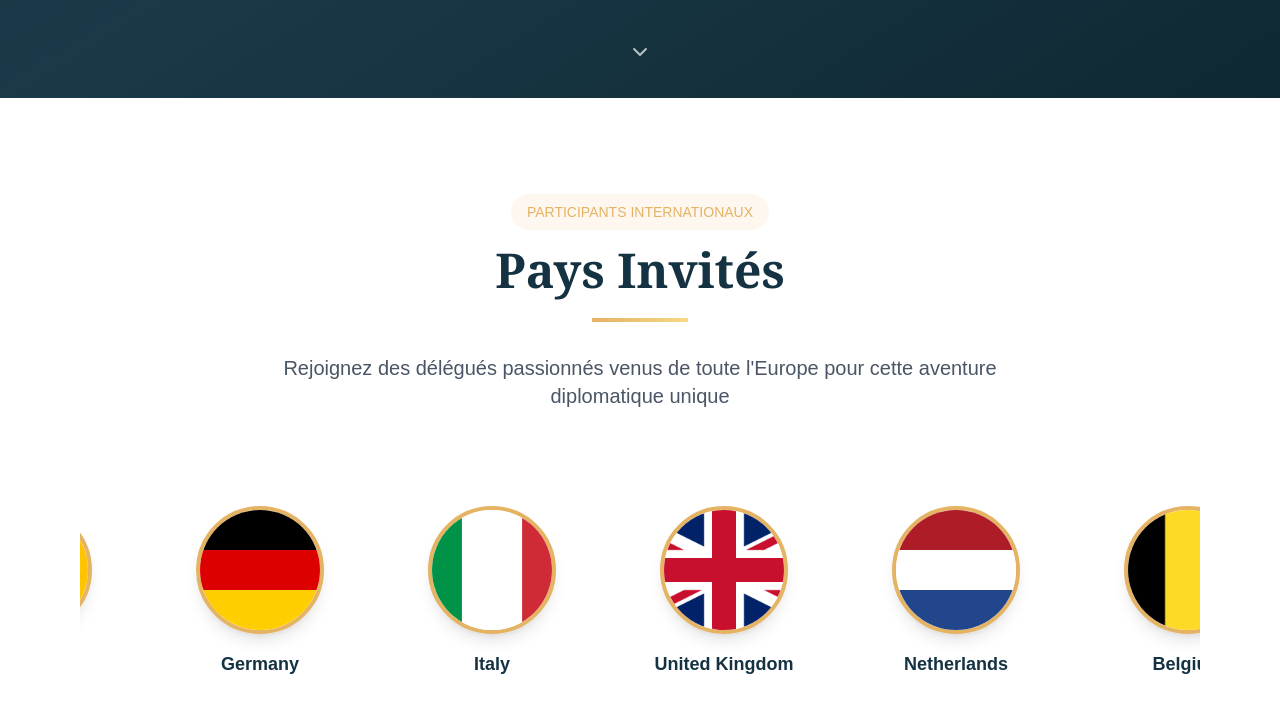
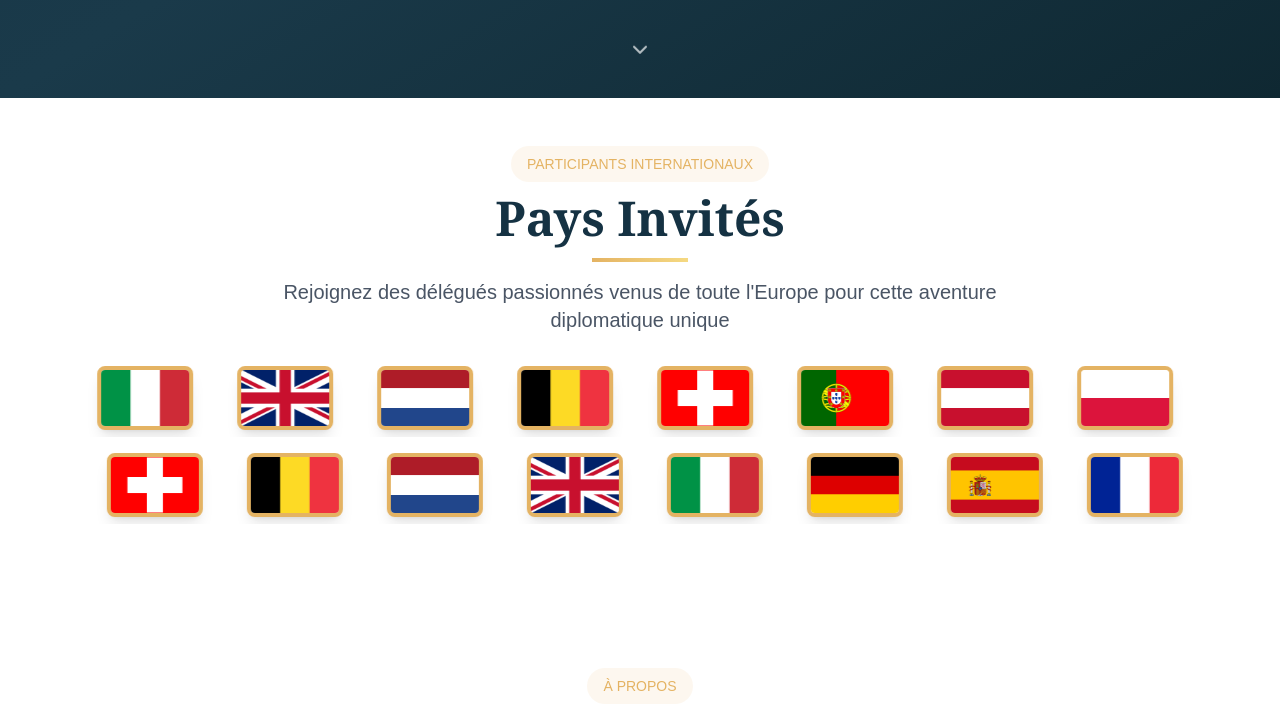
Before and after one commit to PyrenMUN/pyrenmun.github.io, a Next.js app: page / in a window 1280 px wide. Shown: the part 702-1425 px from the top of the page. Built offline with nearby package versions, Linux system fonts and the light colour scheme.

Commit message:
improve flag carousel

```diff
--- a/package.json
+++ b/package.json
@@ -12,11 +12,14 @@
   },
   "homepage": "https://pyrenmun.github.io",
   "dependencies": {
+    "@types/react-slick": "^0.23.13",
     "clsx": "^2.1.1",
     "lucide-react": "^0.515.0",
     "next": "15.3.3",
     "react": "^19.0.0",
-    "react-dom": "^19.0.0"
+    "react-dom": "^19.0.0",
+    "react-slick": "^0.30.3",
+    "slick-carousel": "^1.8.1"
   },
   "devDependencies": {
     "@eslint/eslintrc": "^3",
--- a/src/components/sections/CountriesSection.tsx
+++ b/src/components/sections/CountriesSection.tsx
@@ -1,13 +1,10 @@
-import React, { useEffect, useRef, useState } from 'react';
+import React from 'react';
 import Image from 'next/image';
+import Slider from 'react-slick';
+import 'slick-carousel/slick/slick.css';
+import 'slick-carousel/slick/slick-theme.css';
 
 const CountriesSection: React.FC = () => {
-  const [isDragging, setIsDragging] = useState(false);
-  const [startX, setStartX] = useState(0);
-  const [scrollLeft, setScrollLeft] = useState(0);
-  const topScrollRef = useRef<HTMLDivElement>(null);
-  const bottomScrollRef = useRef<HTMLDivElement>(null);
-
   const countries = [
     { name: "France", flag: "/images/flags/france.png" },
     { name: "Spain", flag: "/images/flags/spain.png" },
@@ -20,101 +17,49 @@ const CountriesSection: React.FC = () => {
     { name: "Portugal", flag: "/images/flags/portugal.png" },
     { name: "Austria", flag: "/images/flags/austria.png" },
     { name: "Poland", flag: "/images/flags/poland.png" },
-    { name: "Czech Republic", flag: "/images/flags/czech.png" }
+    { name: "Czech Republic", flag: "/images/flags/czech republic.png" }
   ];
 
-  // Fonction pour gérer le défilement automatique
-  const autoScroll = (element: HTMLDivElement, direction: 'left' | 'right') => {
-    if (direction === 'right') {
-      element.scrollLeft += 1;
-      if (element.scrollLeft >= element.scrollWidth - element.clientWidth) {
-        element.scrollLeft = 0;
+  const settings = {
+    dots: false,
+    infinite: true,
+    speed: 3000,
+    slidesToShow: 8,
+    slidesToScroll: 1,
+    autoplay: true,
+    autoplaySpeed: 0,
+    cssEase: "linear",
+    arrows: false,
+    pauseOnHover: false,
+    swipe: false,
+    touchMove: false,
+    draggable: false,
+    responsive: [
+      {
+        breakpoint: 1024,
+        settings: {
+          slidesToShow: 6,
         }
-    } else {
-      element.scrollLeft -= 1;
-      if (element.scrollLeft <= 0) {
-        element.scrollLeft = element.scrollWidth - element.clientWidth;
+      },
+      {
+        breakpoint: 768,
+        settings: {
+          slidesToShow: 4,
+        }
+      },
+      {
+        breakpoint: 480,
+        settings: {
+          slidesToShow: 3,
         }
       }
+    ]
   };
 
-  useEffect(() => {
-    const topScroll = topScrollRef.current;
-    const bottomScroll = bottomScrollRef.current;
-    if (!topScroll || !bottomScroll) return;
-
-    let animationFrameId: number;
-    let lastTimestamp = 0;
-    const scrollSpeed = 1; // pixels per frame
-
-    const animate = (timestamp: number) => {
-      if (timestamp - lastTimestamp > 16) { // ~60fps
-        if (!isDragging) {
-          autoScroll(topScroll, 'right');
-          autoScroll(bottomScroll, 'left');
-        }
-        lastTimestamp = timestamp;
-      }
-      animationFrameId = requestAnimationFrame(animate);
-    };
-
-    animationFrameId = requestAnimationFrame(animate);
-    return () => cancelAnimationFrame(animationFrameId);
-  }, [isDragging]);
-
-  const handleMouseDown = (e: React.MouseEvent, ref: React.RefObject<HTMLDivElement | null>) => {
-    const element = ref.current;
-    if (!element) return;
-    setIsDragging(true);
-    setStartX(e.pageX - element.offsetLeft);
-    setScrollLeft(element.scrollLeft);
-    element.style.cursor = 'grabbing';
-  };
-
-  const handleMouseUp = (ref: React.RefObject<HTMLDivElement | null>) => {
-    setIsDragging(false);
-    if (ref.current) {
-      ref.current.style.cursor = 'grab';
-    }
-  };
-
-  const handleMouseMove = (e: React.MouseEvent, ref: React.RefObject<HTMLDivElement | null>) => {
-    if (!isDragging) return;
-    const element = ref.current;
-    if (!element) return;
-    e.preventDefault();
-    const x = e.pageX - element.offsetLeft;
-    const walk = (x - startX) * 2;
-    element.scrollLeft = scrollLeft - walk;
-  };
-
-  const handleTouchStart = (e: React.TouchEvent, ref: React.RefObject<HTMLDivElement | null>) => {
-    const element = ref.current;
-    if (!element) return;
-    setIsDragging(true);
-    setStartX(e.touches[0].pageX - element.offsetLeft);
-    setScrollLeft(element.scrollLeft);
-  };
-
-  const handleTouchMove = (e: React.TouchEvent, ref: React.RefObject<HTMLDivElement | null>) => {
-    if (!isDragging) return;
-    const element = ref.current;
-    if (!element) return;
-    const x = e.touches[0].pageX - element.offsetLeft;
-    const walk = (x - startX) * 2;
-    element.scrollLeft = scrollLeft - walk;
-  };
-
-  const handleTouchEnd = (ref: React.RefObject<HTMLDivElement | null>) => {
-    setIsDragging(false);
-  };
-
-  const renderCountryCard = (country: typeof countries[0], index: number, isDuplicate = false) => (
-    <div
-      key={`${isDuplicate ? 'duplicate-' : ''}${index}`}
-      className="flex flex-col items-center min-w-[200px] transform hover:scale-105 transition-transform duration-300"
-    >
-      <div className="relative w-32 h-32 mb-4 rounded-full overflow-hidden shadow-lg border-4 border-[#E4B363]">
+  const renderCountryCard = (country: typeof countries[0]) => (
+    <div className="px-2">
+      <div className="flex flex-col items-center">
+        <div className="relative w-24 h-16 rounded-lg overflow-hidden shadow-lg border-4 border-[#E4B363] bg-white">
           <Image
             src={country.flag}
             alt={`Drapeau ${country.name}`}
@@ -122,66 +67,46 @@ const CountriesSection: React.FC = () => {
             className="object-cover"
           />
         </div>
-      <h3 className="text-lg font-semibold text-[#153243]">{country.name}</h3>
+      </div>
     </div>
   );
 
   return (
-    <section id="countries" className="py-24 px-6 md:px-20 bg-white overflow-hidden">
+    <section id="countries" className="py-12 px-6 md:px-20 bg-white overflow-hidden">
       <div className="max-w-7xl mx-auto">
-        <div className="text-center mb-16">
-          <span className="inline-block bg-[#E4B363]/10 text-[#E4B363] px-4 py-2 rounded-full text-sm font-medium mb-4">
+        <div className="text-center mb-8">
+          <span className="inline-block bg-[#E4B363]/10 text-[#E4B363] px-4 py-2 rounded-full text-sm font-medium mb-3">
             PARTICIPANTS INTERNATIONAUX
           </span>
-          <h2 className="text-4xl md:text-5xl font-serif font-bold mb-6 text-[#153243]">
+          <h2 className="text-4xl md:text-5xl font-serif font-bold mb-4 text-[#153243]">
             Pays Invités
           </h2>
-          <div className="w-24 h-1 bg-gradient-to-r from-[#E4B363] to-[#F5D982] mx-auto mb-8"></div>
+          <div className="w-24 h-1 bg-gradient-to-r from-[#E4B363] to-[#F5D982] mx-auto mb-4"></div>
           <p className="text-xl text-gray-600 max-w-3xl mx-auto">
             Rejoignez des délégués passionnés venus de toute l&apos;Europe pour cette aventure diplomatique unique
           </p>
         </div>
 
         {/* Ligne supérieure (défilement vers la droite) */}
-        <div
-          ref={topScrollRef}
-          className="flex space-x-8 overflow-x-hidden whitespace-nowrap py-8 cursor-grab select-none"
-          onMouseDown={(e) => handleMouseDown(e, topScrollRef)}
-          onMouseUp={() => handleMouseUp(topScrollRef)}
-          onMouseMove={(e) => handleMouseMove(e, topScrollRef)}
-          onMouseLeave={() => handleMouseUp(topScrollRef)}
-          onTouchStart={(e) => handleTouchStart(e, topScrollRef)}
-          onTouchMove={(e) => handleTouchMove(e, topScrollRef)}
-          onTouchEnd={() => handleTouchEnd(topScrollRef)}
-          style={{ scrollBehavior: 'smooth' }}
-        >
-          <div className="flex space-x-8">
-            {countries.map((country, index) => renderCountryCard(country, index))}
+        <div className="mb-4">
+          <Slider {...settings}>
+            {countries.map((country, index) => (
+              <div key={index}>
+                {renderCountryCard(country)}
               </div>
-          <div className="flex space-x-8">
-            {countries.map((country, index) => renderCountryCard(country, index, true))}
-          </div>
+            ))}
+          </Slider>
         </div>
 
         {/* Ligne inférieure (défilement vers la gauche) */}
-        <div
-          ref={bottomScrollRef}
-          className="flex space-x-8 overflow-x-hidden whitespace-nowrap py-8 cursor-grab select-none"
-          onMouseDown={(e) => handleMouseDown(e, bottomScrollRef)}
-          onMouseUp={() => handleMouseUp(bottomScrollRef)}
-          onMouseMove={(e) => handleMouseMove(e, bottomScrollRef)}
-          onMouseLeave={() => handleMouseUp(bottomScrollRef)}
-          onTouchStart={(e) => handleTouchStart(e, bottomScrollRef)}
-          onTouchMove={(e) => handleTouchMove(e, bottomScrollRef)}
-          onTouchEnd={() => handleTouchEnd(bottomScrollRef)}
-          style={{ scrollBehavior: 'smooth' }}
-        >
-          <div className="flex space-x-8">
-            {countries.map((country, index) => renderCountryCard(country, index))}
+        <div>
+          <Slider {...{...settings, rtl: true}}>
+            {countries.map((country, index) => (
+              <div key={index}>
+                {renderCountryCard(country)}
               </div>
-          <div className="flex space-x-8">
-            {countries.map((country, index) => renderCountryCard(country, index, true))}
-          </div>
+            ))}
+          </Slider>
         </div>
       </div>
     </section>
```
Also changed, not shown: 1 other file (tests, documents, lock files or other folders). Lines whose indentation alone changed are shown as unchanged.
